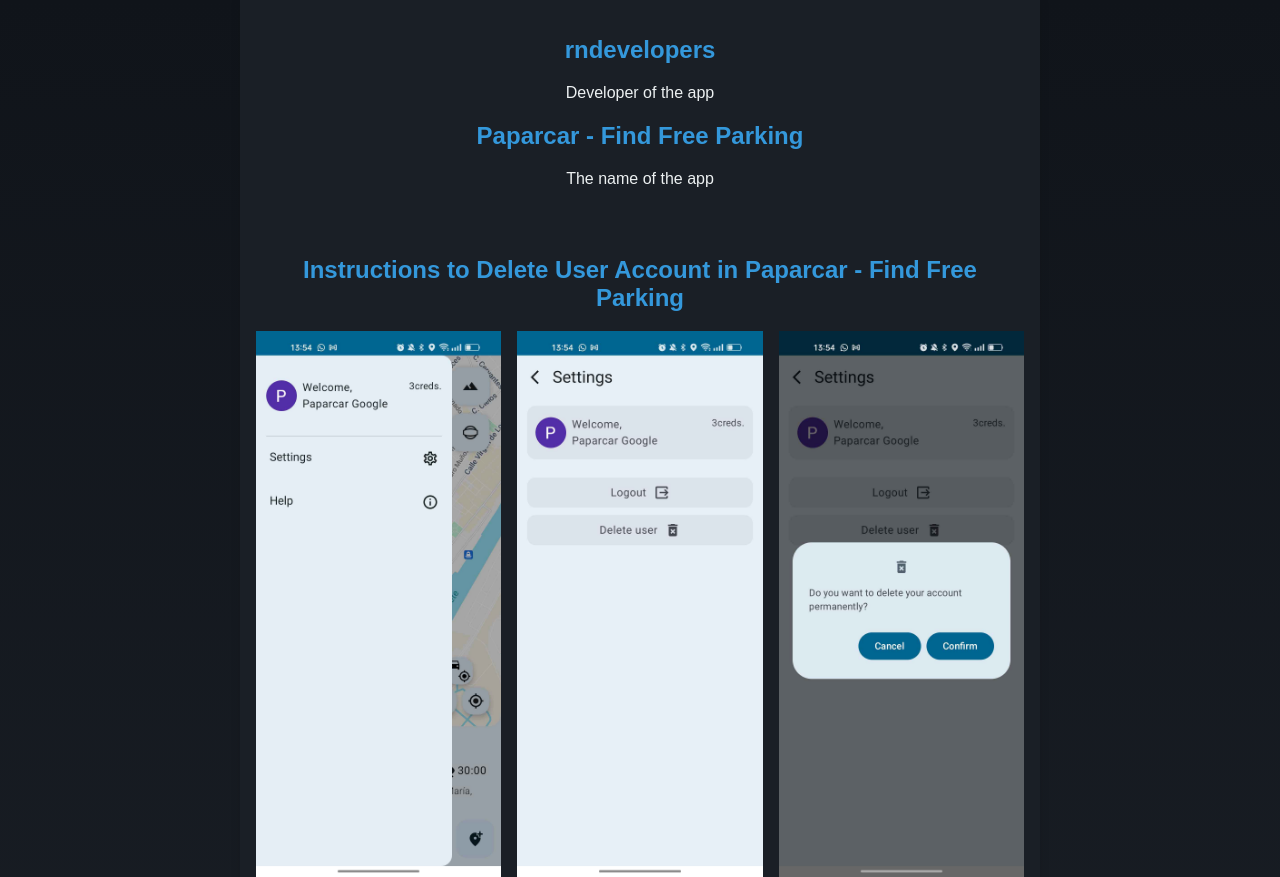
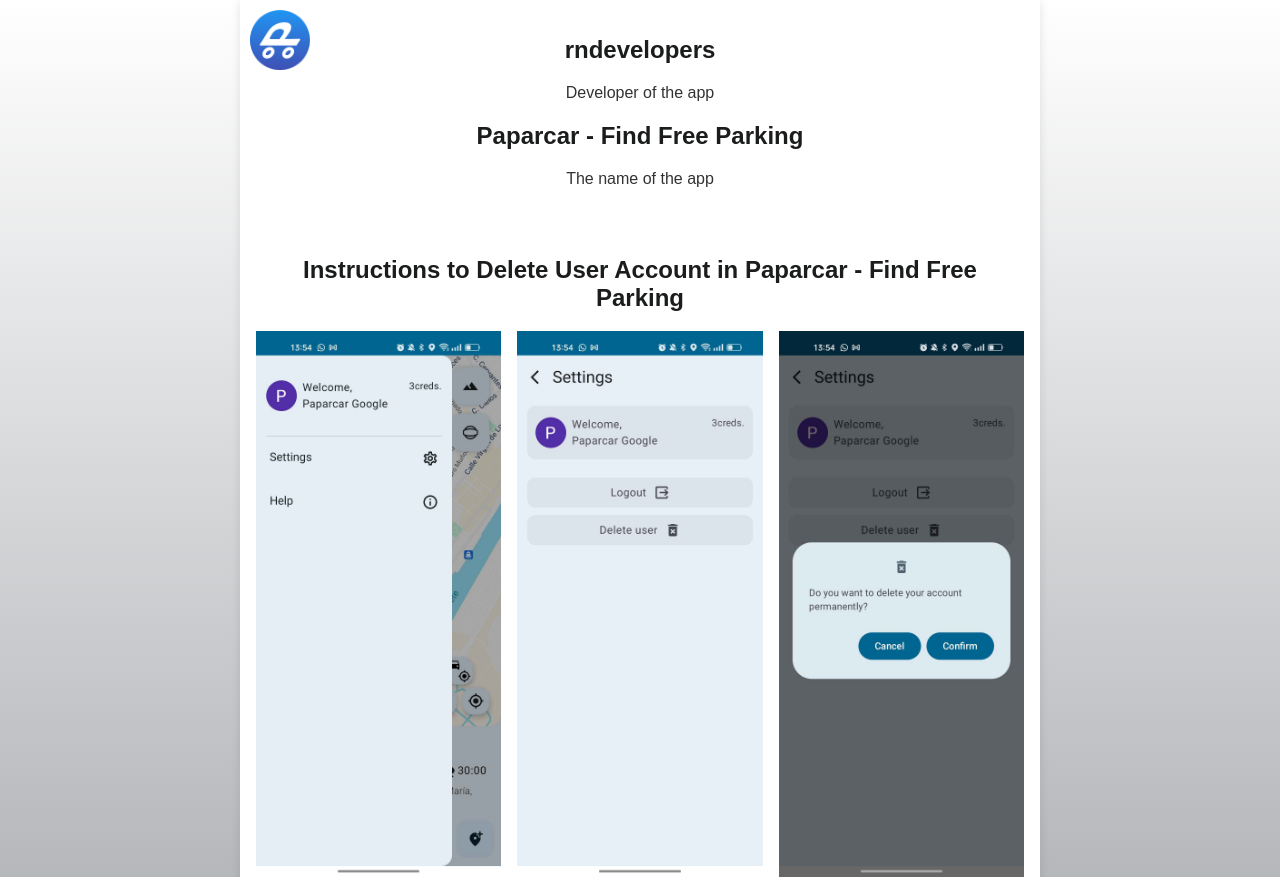
Before and after one commit to rndevelo/rndevelo.github.io, a plain HTML site: page index.html in a window 1280 px wide. Shown: the top 877 px of the page. Drawn offline with Linux system fonts and the light colour scheme.

Commit message:
Logo de la app

```diff
--- a/index.css
+++ b/index.css
@@ -6,7 +6,7 @@
     margin: 0;
     padding: 0;
     box-sizing: border-box;
-    background: linear-gradient(to bottom, #10141a, #1a1f26); /* Gradiente de fondo */
+    background: linear-gradient(to bottom, #fff, #96999e); /* Gradiente de fondo */
     color: #ecf0f1; /* Color de texto claro para contraste */
     display: flex;
     justify-content: center;
@@ -18,7 +18,7 @@
     padding: 1em;
     max-width: 800px;
     width: 100%;
-    background-color: #1a1f26; /* Fondo oscuro para el main */
+    background-color: #fff; /* Fondo oscuro para el main */
     box-shadow: 0 0 10px rgba(0,0,0,0.1);
     box-sizing: border-box;
     text-align: center;
@@ -26,7 +26,17 @@
     flex-direction: column;
     justify-content: center;
     align-items: center;
+    position: relative; /* Para que el posicionamiento absoluto de la imagen sea relativo a este contenedor */
     height: auto;
+}
+
+#corner-image {
+    position: absolute; /* Sacar la imagen del flujo normal del documento */
+    top: 10px; /* Ajustar según lo necesites */
+    left: 10px; /* Ajustar según lo necesites */
+    width: 60px; /* Aumentar el tamaño de la imagen */
+    height: auto; /* Mantener la proporción de la imagen */
+    margin-bottom: 20px; /* Añadir espacio debajo de la imagen */
 }
 
 section {
@@ -34,11 +44,11 @@
 }
 
 h1, h2 {
-    color: #3498db; /* Azul claro para encabezados */
+    color: #1b1c1c; /* Azul claro para encabezados */
 }
 
 p {
-    color: #ecf0f1; /* Texto claro para legibilidad */
+    color: #333334; /* Texto claro para legibilidad */
 }
 
 a {
--- a/index.html
+++ b/index.html
@@ -8,6 +8,7 @@
 </head>
 <body>
     <main>
+    <img src="Paparcar_icon_app.png" alt="" id="corner-image">
         <section id="home">
             <h1>rndevelopers</h1>
             <p>Developer of the app</p>
```
Also changed, not shown: Paparcar_icon_app.png (added).
